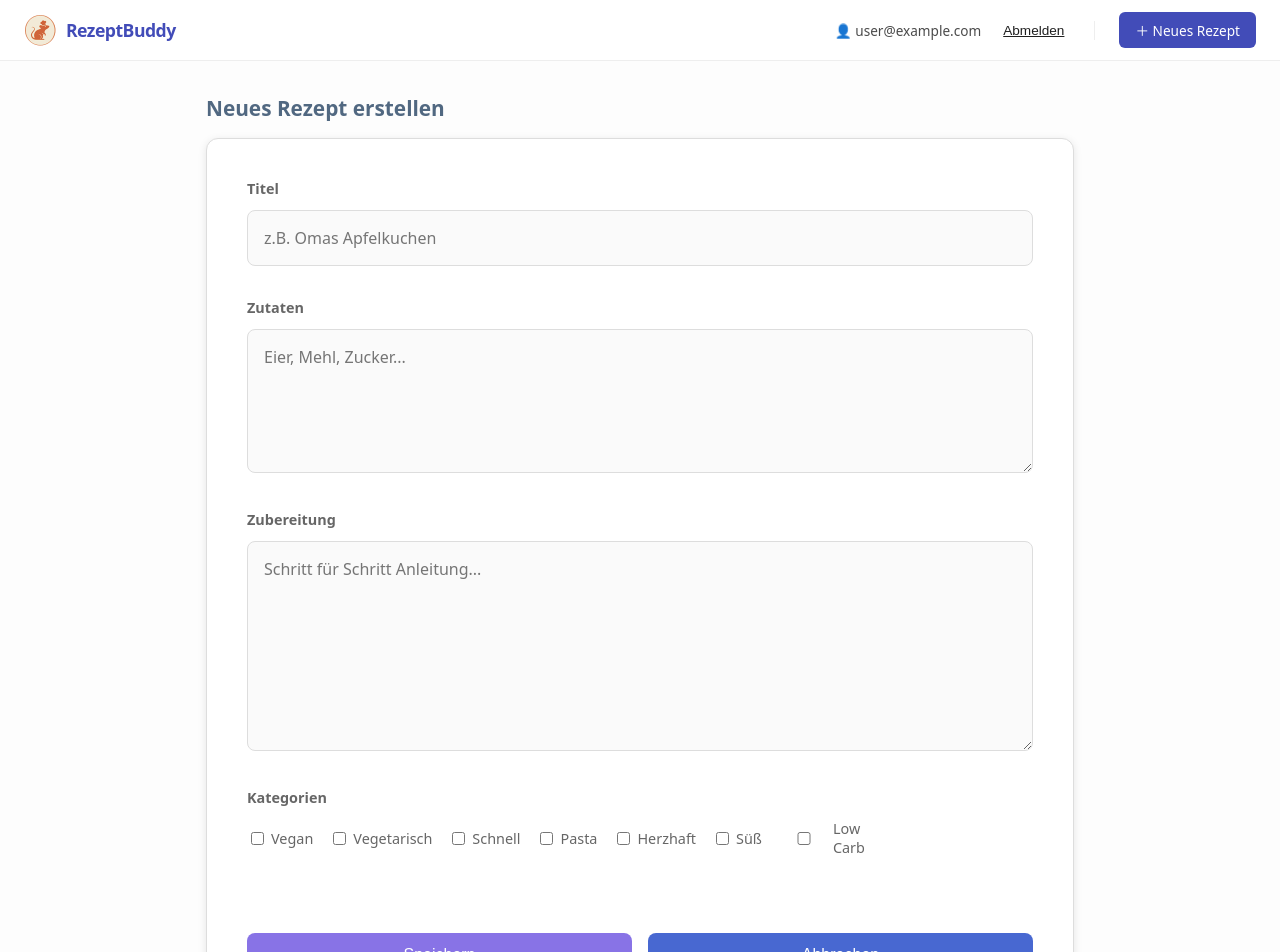
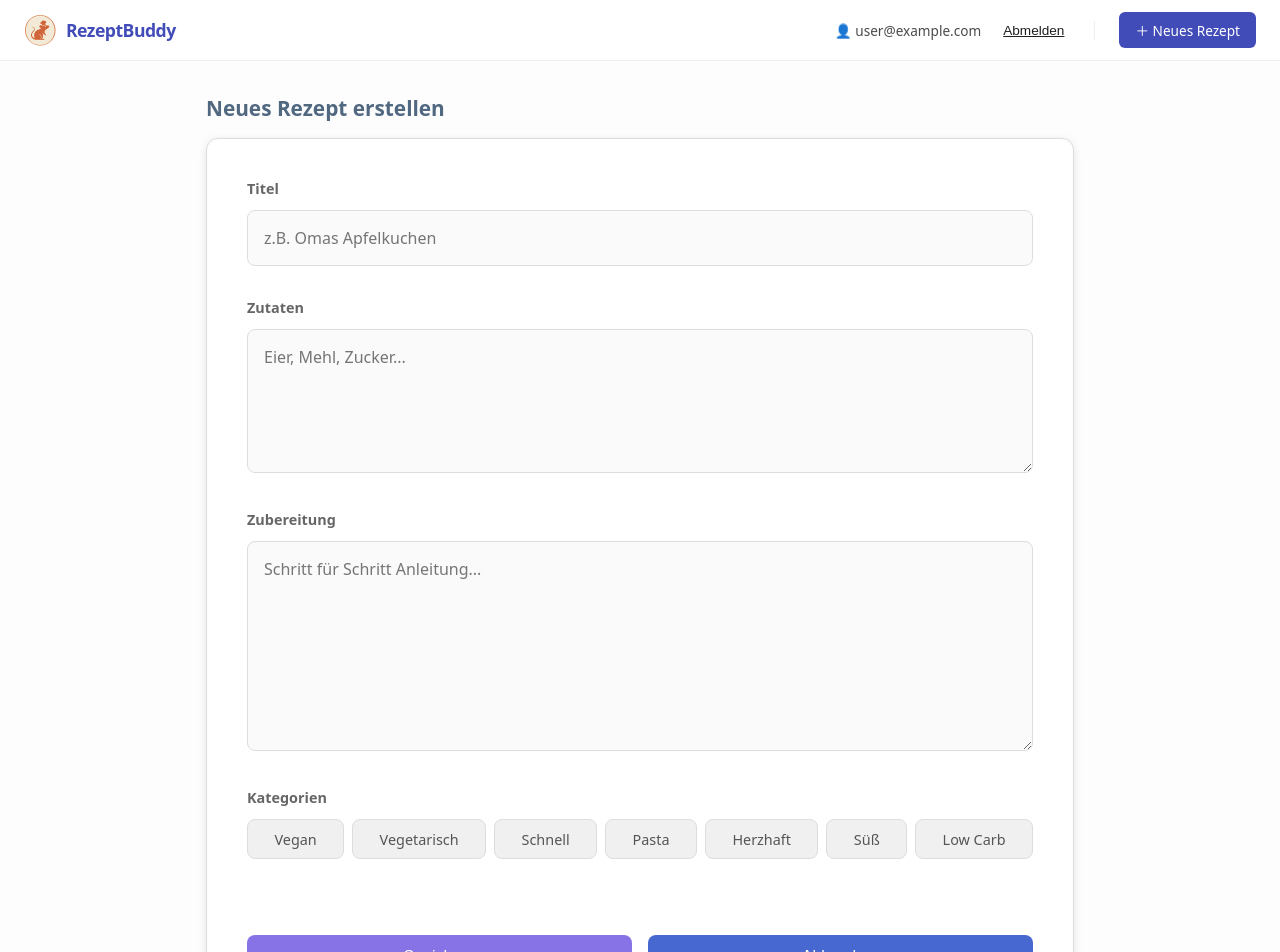
Before and after one commit to on24hb/t6-rezeptapp, a Vue app: page /add-recipe in a window 1280 px wide. Shown: the top 952 px of the page. Built offline with nearby package versions, Linux system fonts and the light colour scheme; no server answers; sample sign-in values are in the browser's storage.

Commit message:
tag layout add recipe view

```diff
--- a/src/components/AddREcipe.vue
+++ b/src/components/AddREcipe.vue
@@ -168,7 +168,8 @@ form {
 .tags-selection {
   display: flex;
   flex-wrap: wrap;
-  gap: 1rem;
+  gap: 0.5rem;
+  width: 100%;
 }
 
 .checkbox-label {
@@ -176,6 +177,36 @@ form {
   align-items: center;
   gap: 0.25rem;
   font-weight: normal;
+  padding: 0.6rem 1rem;
+  background-color: #f0f0f0;
+  border: 1.5px solid #ddd;
+  border-radius: 8px;
+  font-size: 0.9rem;
+  font-weight: 500;
+  color: #555;
   cursor: pointer;
+  transition: all 0.2s ease;
+  user-select: none;
+  justify-content: center;
+  flex: 1 0 auto;
+  min-width: 80px;
+}
+
+.checkbox-label input[type="checkbox"] {
+  display: none;
+}
+
+.checkbox-label:has(input:checked) {
+  background-color: #8873e6;
+  border-color: #8873e6;
+  color: white;
+  box-shadow: 0 2px 4px rgba(136, 115, 230, 0.3);
+}
+
+@media (hover: hover) {
+  .checkbox-label:hover {
+    border-color: #8873e6;
+    background-color: #f8f7ff;
+  }
 }
 </style>
```
